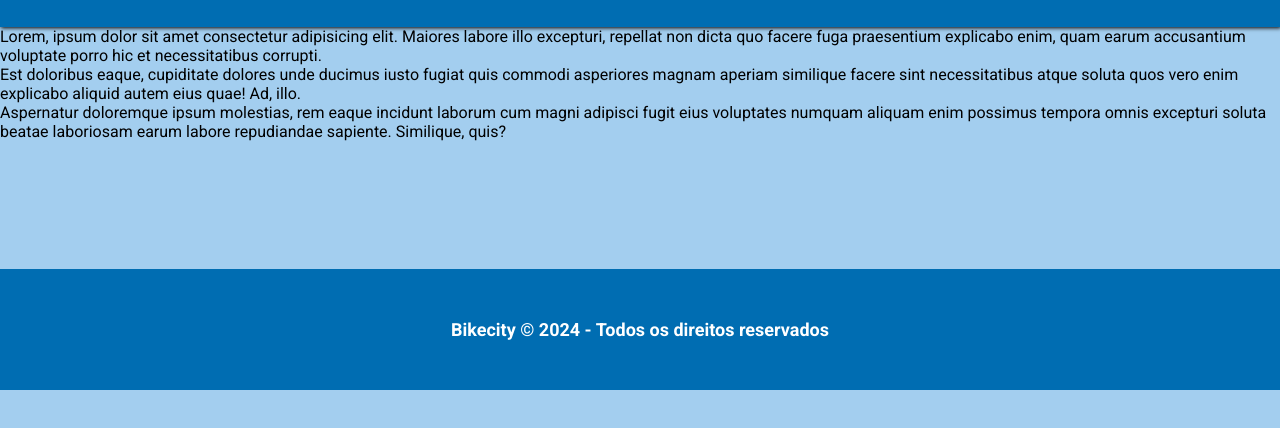
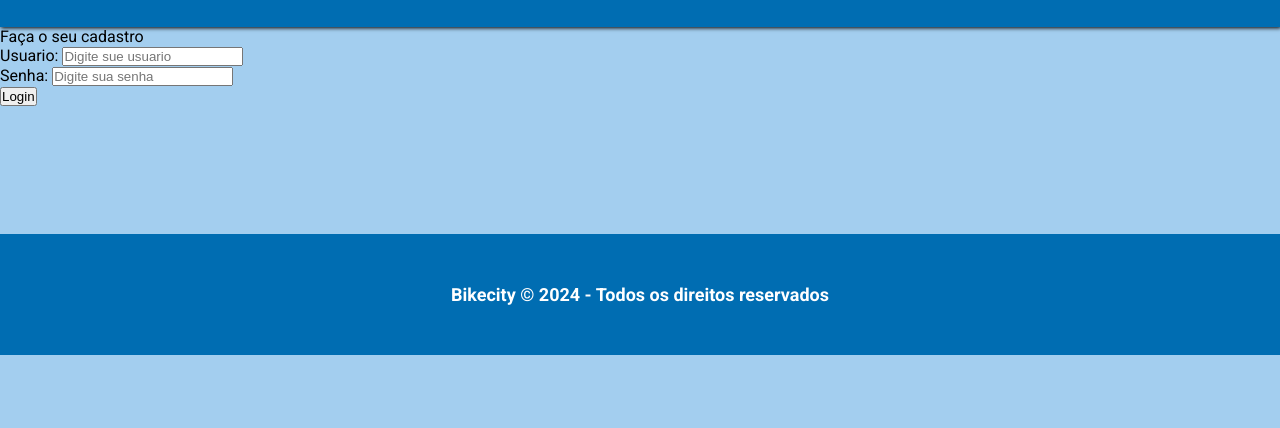
Before and after one commit to jaoAprendiz/WebDevCP2---Bikecity, a plain HTML site: page login.html in a window 1280 px wide. Shown: the part 72-500 px from the top of the page. Drawn offline with Linux system fonts and the light colour scheme.

Commit message:
Felipe Fernandes rm:554598

```diff
--- a/login.html
+++ b/login.html
@@ -20,9 +20,21 @@
     </header>
 
     <section id="sobre__conteudo">
-        <P>Lorem, ipsum dolor sit amet consectetur adipisicing elit. Maiores labore illo excepturi, repellat non dicta quo facere fuga praesentium explicabo enim, quam earum accusantium voluptate porro hic et necessitatibus corrupti.</P>
-        <P>Est doloribus eaque, cupiditate dolores unde ducimus iusto fugiat quis commodi asperiores magnam aperiam similique facere sint necessitatibus atque soluta quos vero enim explicabo aliquid autem eius quae! Ad, illo.</P>
-        <P>Aspernatur doloremque ipsum molestias, rem eaque incidunt laborum cum magni adipisci fugit eius voluptates numquam aliquam enim possimus tempora omnis excepturi soluta beatae laboriosam earum labore repudiandae sapiente. Similique, quis?</P>
+        <p>Faça o seu cadastro</p>
+        <form >
+            <p>
+                Usuario:
+                <input type="text" placeholder="Digite sue usuario" id="usuario">
+            </p>
+
+            <p>
+                Senha:
+                <input type="password" placeholder="Digite sua senha" id="senha">
+            </p>
+
+        <button onclick="validar()">Login</button>
+
+           </form>
     </section>
 
     <footer>
@@ -31,5 +43,6 @@
 
     <!-- JAVASCRIPT EXTERNO-->
     <script src="script.js"></script>
+    <script src="scriptlogin.js"></script>
 </body>
 </html>
--- /dev/null
+++ b/scriptlogin.js
@@ -0,0 +1,10 @@
+function validar(){
+    //declarando a variavel
+    let usuario =document.getElementById("usuario").value;
+    let senha =document.getElementById("senha").value;
+    if(usuario == "Admin" && senha === "12345"){
+        window.open("quiz.html")
+    }else{
+        alert("usuario e senha inválidos")
+    }
+}
```
